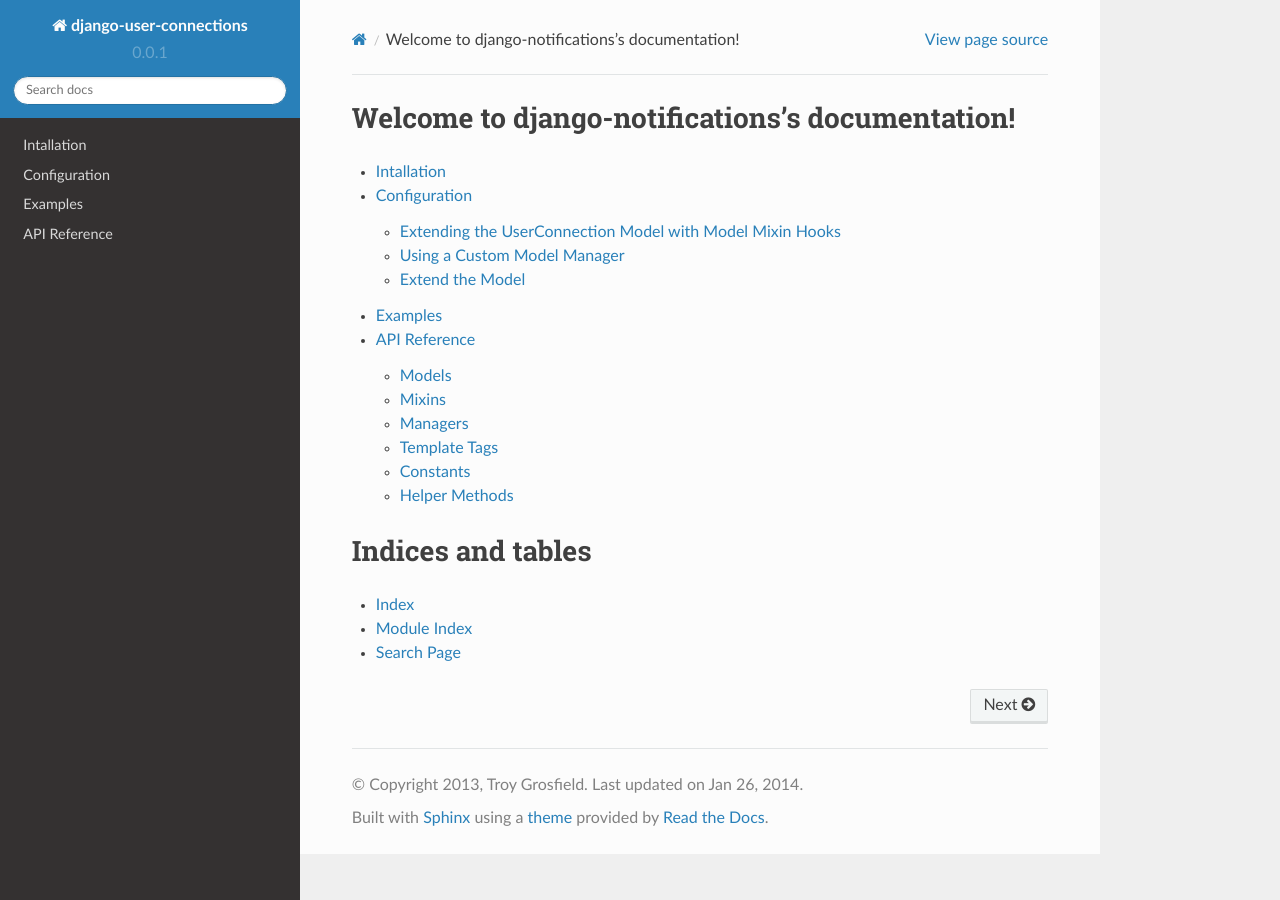
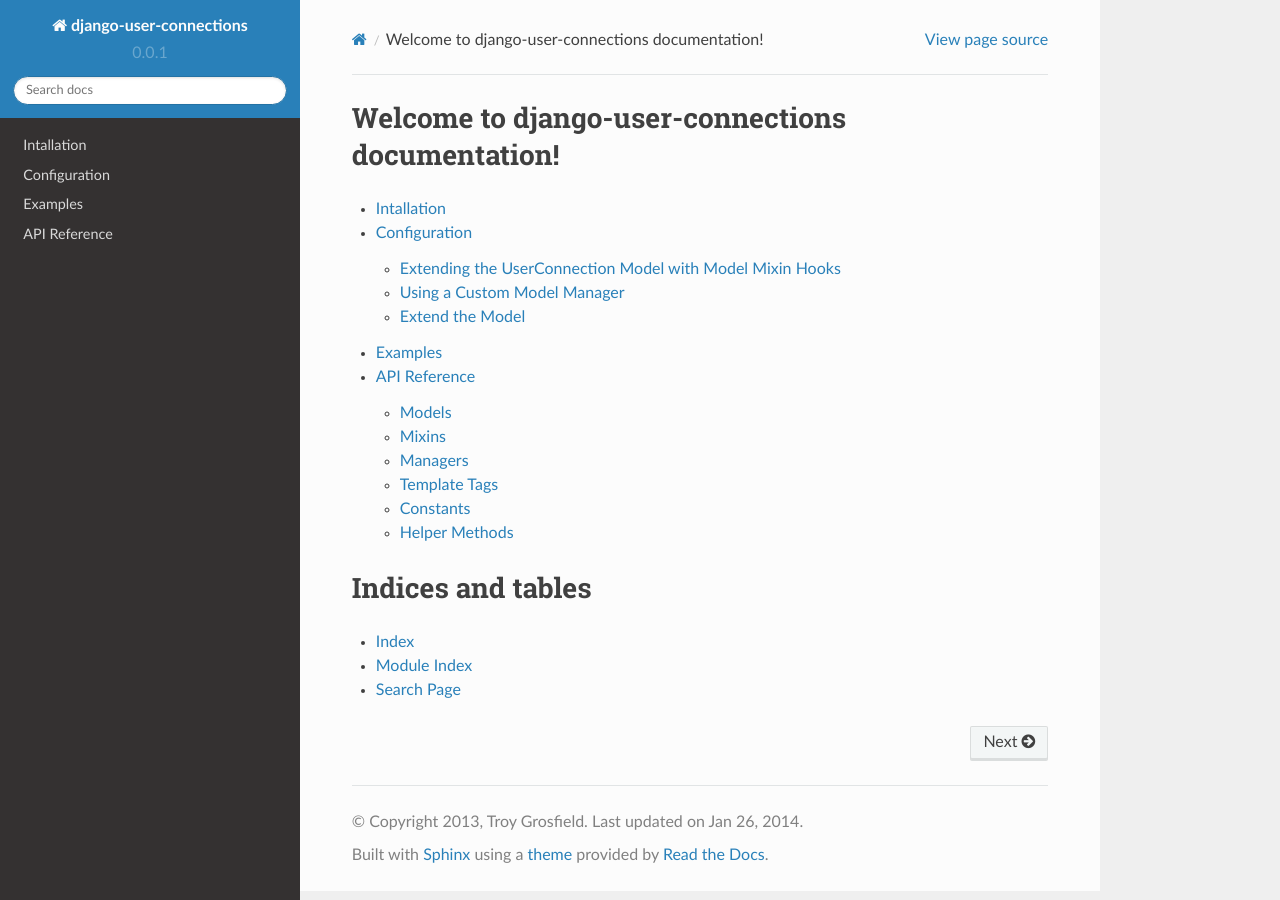
Before and after one commit to InfoAgeTech/django-user-connections, a Sphinx documentation site: the page built from docs/index.rst, in a window 1280 px wide. Built offline with Sphinx 7.4.7 and the Read the Docs theme 2.0.0, drawn with Linux system fonts in a browser that asks for light colours.

Commit message:
docs updates

```diff
--- a/docs/index.rst
+++ b/docs/index.rst
@@ -1,5 +1,5 @@
-Welcome to django-notifications's documentation!
-================================================
+Welcome to django-user-connections documentation!
+=================================================
 
 .. toctree::
    :maxdepth: 2
```
